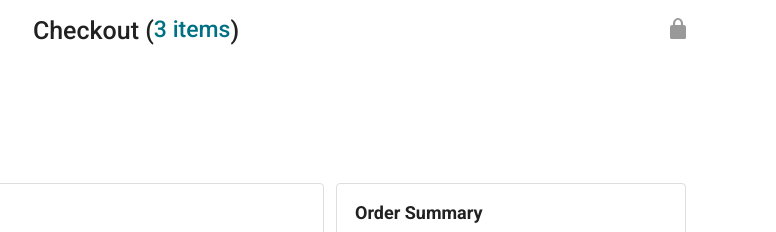
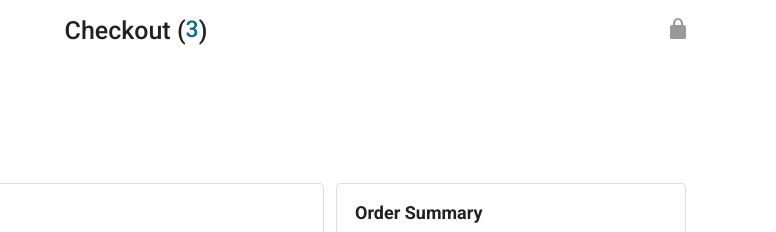
Before and after one commit to PraveenShukla2575/Amazon-project, a plain HTML site: page checkout.html in a window 1280 px wide. Shown: the top 232 px of the page, 504-1280 px from the left. Drawn offline with Linux system fonts and the light colour scheme.

Commit message:
Added js function to change the number of qunatity in checkout head

```diff
--- a/checkout.html
+++ b/checkout.html
@@ -28,9 +28,9 @@
           </a>
         </div>
 
-        <div class="checkout-header-middle-section">
-          Checkout (<a class="return-to-home-link"
-            href="amazon.html">3 items</a>)
+        <div class="checkout-header-middle-section js-checkout-header-middle-section">
+          Checkout (<a class="return-to-home-link js-update-quantity"
+            href="amazon.html">0</a>)
         </div>
 
         <div class="checkout-header-right-section">
--- a/data/cart.js
+++ b/data/cart.js
@@ -49,3 +49,11 @@ export function removefromcart(productId)
   cart = newCart;
   savetostorage();
 }
+export function total_item_in_cart()
+{
+  let total_items=0;
+  cart.forEach((cartitem) => {
+    total_items+=Number(cartitem.quantity);
+  });
+  return total_items;
+}
--- a/scripts/checkout.js
+++ b/scripts/checkout.js
@@ -1,4 +1,4 @@
-import {cart,removefromcart} from '../data/cart.js';
+import {cart,removefromcart,total_item_in_cart} from '../data/cart.js';
 import { products } from '../data/products.js';
 import { formatcurrency } from './utils/money.js';
 let cartsummaryHTML='';
@@ -102,3 +102,6 @@ document.querySelectorAll('.js-delete-link')
       container.remove();
     });
   });
+  let total_items = total_item_in_cart();
+document.querySelector('.js-update-quantity')
+    .innerHTML = `${total_items}`;
```
